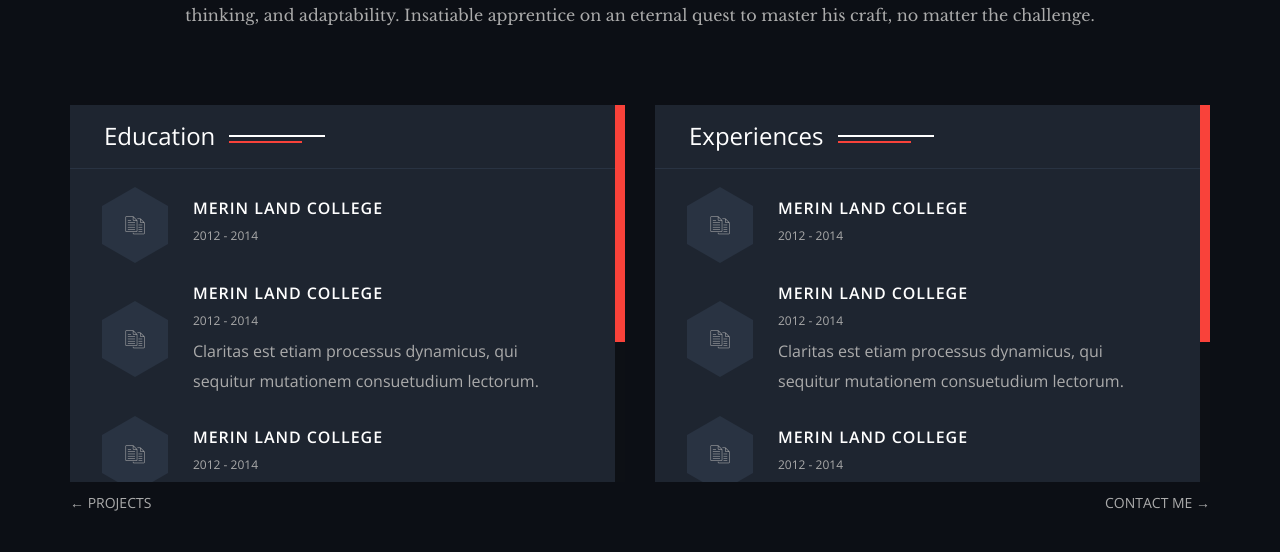
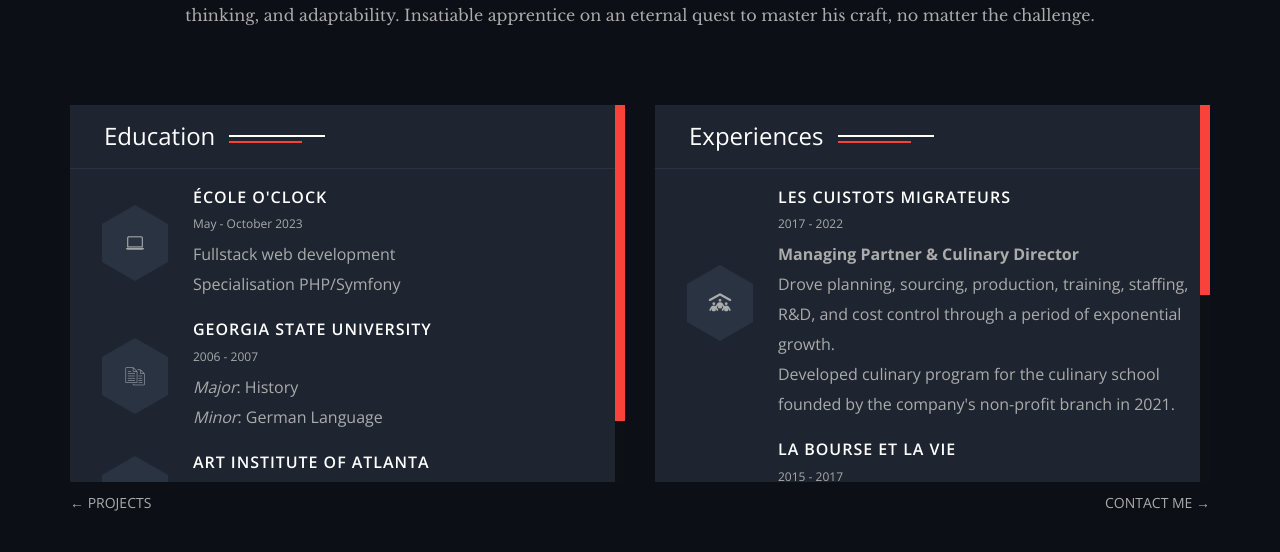
Before and after one commit to CAndresFernandez/afdev-dynamic, a Symfony app: template templates/main/cv.html.twig in a window 1280 px wide. Shown: the part 254-806 px from the top of the page. Run offline with Twig, Linux system fonts and the light colour scheme; the template is opened without the code that fills it, so the values that code supplies are empty; some libraries are stand-ins or nearby versions; some web fonts are replaced.

Commit message:
removed background title text from all templates, finished CV template

```diff
--- a/templates/base.html.twig
+++ b/templates/base.html.twig
@@ -24,7 +24,7 @@
     <link rel="stylesheet" href="../public/theme/css/style.css" />
 
     <!-- Favicon -->
-    <link rel="icon" href="../public/theme/images/favicon.png" type="image/x-icon" />
+    <link rel="icon" href="../public/theme/images/favicon.ico" type="image/x-icon" />
 
     <!-- Bootstrap icons -->
     <link rel="stylesheet" href="https://cdn.jsdelivr.net/npm/bootstrap-icons@1.5.0/font/bootstrap-icons.css" />
@@ -38,13 +38,13 @@
 
     <!--
 Essential Scripts
-=====================================                                                -->
+=====================================                                                        -->
     <script src="../public/theme/plugins/jquery-2.2.4.min.js"></script>
     <script src="../public/theme/plugins/bootstrap/bootstrap.min.js"></script>
     <script src="../public/theme/plugins/jquery.nicescroll.min.js"></script>
     <script src="../public/theme/plugins/isotope/isotope.pkgd.min.js"></script>
     <script src="../public/theme/plugins/slick/slick.min.js"></script>
-
     <script src="../public/theme/js/script.js"></script>
+    <script src="https://kit.fontawesome.com/e57da12aa9.js" crossorigin="anonymous"></script>
   </body>
 </html>
--- a/templates/main/about.html.twig
+++ b/templates/main/about.html.twig
@@ -16,7 +16,7 @@
           <div class="row">
             <div class="col-xs-12 col-md-offset-1 col-md-10 col-lg-offset-2 col-lg-8">
               <div class="page-title text-center">
-                <h2>About <span class="primary">me</span> <span class="title-bg">Name</span></h2>
+                <h2>About <span class="primary">me</span> <span class="title-bg"></span></h2>
                 <p>After a fruitful 18-year career as a professional chef, I made the big switch to programming. Now I'm on the hunt for quality experience in back-end development wherever I can get it.</p>
               </div>
             </div>
--- a/templates/main/contact.html.twig
+++ b/templates/main/contact.html.twig
@@ -16,7 +16,7 @@
           <div class="row">
             <div class="col-xs-12 col-md-offset-1 col-md-10 col-lg-offset-2 col-lg-8">
               <div class="page-title text-center">
-                <h2>Get in <span class="primary">touch</span> <span class="title-bg">Contact</span></h2>
+                <h2>Get in <span class="primary">touch</span> <span class="title-bg"></span></h2>
                 <p>Send me an message if you have any questions, or just want to chat.</p>
               </div>
             </div>
--- a/templates/main/cv.html.twig
+++ b/templates/main/cv.html.twig
@@ -16,7 +16,7 @@
           <div class="row">
             <div class="col-xs-12 col-md-offset-1 col-md-10 col-lg-offset-1 col-lg-10">
               <div class="page-title text-center">
-                <h2>My <span class="primary">CV</span> <span class="title-bg">CV</span></h2>
+                <h2>My <span class="primary">CV</span> <span class="title-bg"></span></h2>
                 <p>Determined, rigorous, and passionate professional who began programming in 2023. Vastly experienced in autonomous and collaborative execution of complex tasks requiring an elevated degree of analysis, critical thinking, and adaptability. Insatiable apprentice on an eternal quest to master his craft, no matter the challenge.</p>
               </div>
             </div>
@@ -33,24 +33,13 @@
                   <div class="history-item">
                     <div class="history-icon">
                       <span class="history-hex"></span>
-                      <i class="tf-documents5"></i>
+                      <i class="bi bi-laptop"></i>
                     </div>
                     <div class="history-text">
-                      <h5>Merin Land College</h5>
-                      <span>2012 - 2014</span>
-                    </div>
-                  </div>
-                  <!-- /.history-item -->
-                  <div class="history-item">
-                    <div class="history-icon">
-                      <span class="history-hex"></span>
-                      <i class="tf-documents5"></i>
-                    </div>
-                    <div class="history-text">
-                      <h5>Merin Land College</h5>
-                      <span>2012 - 2014</span>
+                      <h5>École O'clock</h5>
+                      <span>May - October 2023</span>
                       <p>
-                        Claritas est etiam processus dynamicus, qui <br /> sequitur mutationem consuetudium lectorum.
+                        Fullstack web development <br /> Specialisation PHP/Symfony
                       </p>
                     </div>
                   </div>
@@ -61,33 +50,25 @@
                       <i class="tf-documents5"></i>
                     </div>
                     <div class="history-text">
-                      <h5>Merin Land College</h5>
-                      <span>2012 - 2014</span>
+                      <h5>Georgia State University</h5>
+                      <span>2006 - 2007</span>
+                      <p>
+                        <em>Major</em>: History <br /><em>Minor</em>: German Language
+                      </p>
                     </div>
                   </div>
                   <!-- /.history-item -->
                   <div class="history-item">
                     <div class="history-icon">
                       <span class="history-hex"></span>
-                      <i class="tf-documents5"></i>
+                      <i class="fa-solid fa-kitchen-set"></i>
                     </div>
                     <div class="history-text">
-                      <h5>Merin Land College</h5>
-                      <span>2012 - 2014</span>
+                      <h5>Art Institute of Atlanta</h5>
+                      <span>2004 - 2006</span>
+                      <p>Culinary Arts &amp; Hospitality Management</p>
                     </div>
                   </div>
-                  <!-- /.history-item -->
-                  <div class="history-item">
-                    <div class="history-icon">
-                      <span class="history-hex"></span>
-                      <i class="tf-documents5"></i>
-                    </div>
-                    <div class="history-text">
-                      <h5>Merin Land College</h5>
-                      <span>2012 - 2014</span>
-                    </div>
-                  </div>
-                  <!-- /.history-item -->
                 </div>
               </div> <!-- /.history-block -->
             </div> <!-- /.col -->
@@ -101,24 +82,13 @@
                   <div class="history-item">
                     <div class="history-icon">
                       <span class="history-hex"></span>
-                      <i class="tf-documents5"></i>
+                      <i class="fa-solid fa-people-roof"></i>
                     </div>
                     <div class="history-text">
-                      <h5>Merin Land College</h5>
-                      <span>2012 - 2014</span>
-                    </div>
-                  </div>
-                  <!-- /.history-item -->
-                  <div class="history-item">
-                    <div class="history-icon">
-                      <span class="history-hex"></span>
-                      <i class="tf-documents5"></i>
-                    </div>
-                    <div class="history-text">
-                      <h5>Merin Land College</h5>
-                      <span>2012 - 2014</span>
+                      <h5>Les Cuistots Migrateurs</h5>
+                      <span>2017 - 2022</span>
                       <p>
-                        Claritas est etiam processus dynamicus, qui <br /> sequitur mutationem consuetudium lectorum.
+                        <b>Managing Partner &amp; Culinary Director</b><br /> Drove planning, sourcing, production, training, staffing, R&amp;D, and cost control through a period of exponential growth. <br />Developed culinary program for the culinary school founded by the company's non-profit branch in 2021.
                       </p>
                     </div>
                   </div>
@@ -126,36 +96,30 @@
                   <div class="history-item">
                     <div class="history-icon">
                       <span class="history-hex"></span>
-                      <i class="tf-documents5"></i>
+                      <i class="fa-solid fa-kitchen-set"></i>
                     </div>
                     <div class="history-text">
-                      <h5>Merin Land College</h5>
-                      <span>2012 - 2014</span>
+                      <h5>La Bourse et La Vie</h5>
+                      <span>2015 - 2017</span>
+                      <p>
+                        <b>Chef de cuisine</b> <br />Managed opening of the restaurant in 2015, including menu development, planning, product sourcing, hiring, training, execution, and cost management. <br />Nurtured the spirit of excellence, simplicity, and precision the company is known for.
+                      </p>
                     </div>
                   </div>
                   <!-- /.history-item -->
                   <div class="history-item">
                     <div class="history-icon">
                       <span class="history-hex"></span>
-                      <i class="tf-documents5"></i>
+                      <i class="fa-solid fa-kitchen-set"></i>
                     </div>
                     <div class="history-text">
-                      <h5>Merin Land College</h5>
-                      <span>2012 - 2014</span>
+                      <h5>Spring Restaurant</h5>
+                      <span>2013 - 2015</span>
+                      <p>
+                        <b>Sous-Chef de cuisine</b> <br />Key member of high-performance team providing Michelin-level food and service.
+                      </p>
                     </div>
                   </div>
-                  <!-- /.history-item -->
-                  <div class="history-item">
-                    <div class="history-icon">
-                      <span class="history-hex"></span>
-                      <i class="tf-documents5"></i>
-                    </div>
-                    <div class="history-text">
-                      <h5>Merin Land College</h5>
-                      <span>2012 - 2014</span>
-                    </div>
-                  </div>
-                  <!-- /.history-item -->
                 </div>
               </div> <!-- /.history-block -->
             </div> <!-- /.col -->
--- a/templates/main/projects.html.twig
+++ b/templates/main/projects.html.twig
@@ -16,7 +16,7 @@
           <div class="row">
             <div class="col-xs-12 col-md-offset-1 col-md-10 col-lg-offset-2 col-lg-8">
               <div class="page-title text-center">
-                <h2>My <span class="primary">projects</span> <span class="title-bg">projects</span></h2>
+                <h2>My <span class="primary">projects</span> <span class="title-bg"></span></h2>
                 <p>Look around, and check back often... this is a constant work in progress.</p>
               </div>
             </div>
```
Also changed, not shown: public/theme/images/favicon.ico (added), public/theme/images/favicon.png (deleted), 2 other files.
